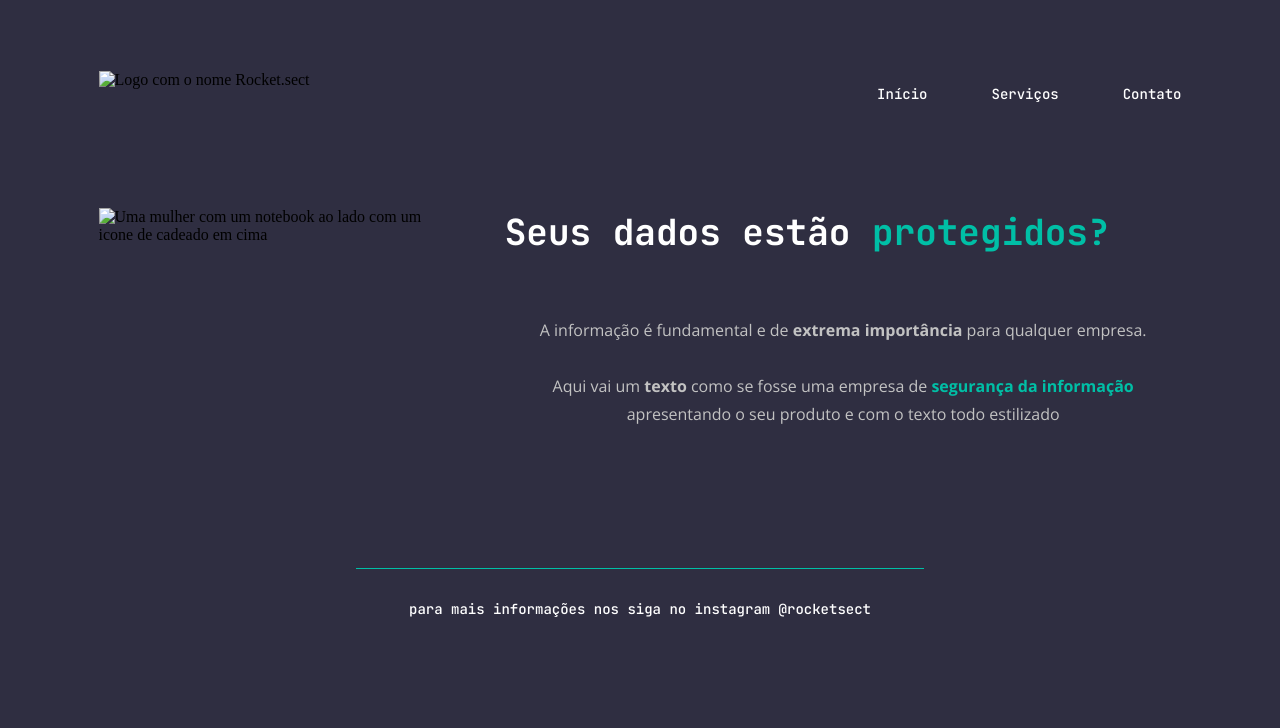
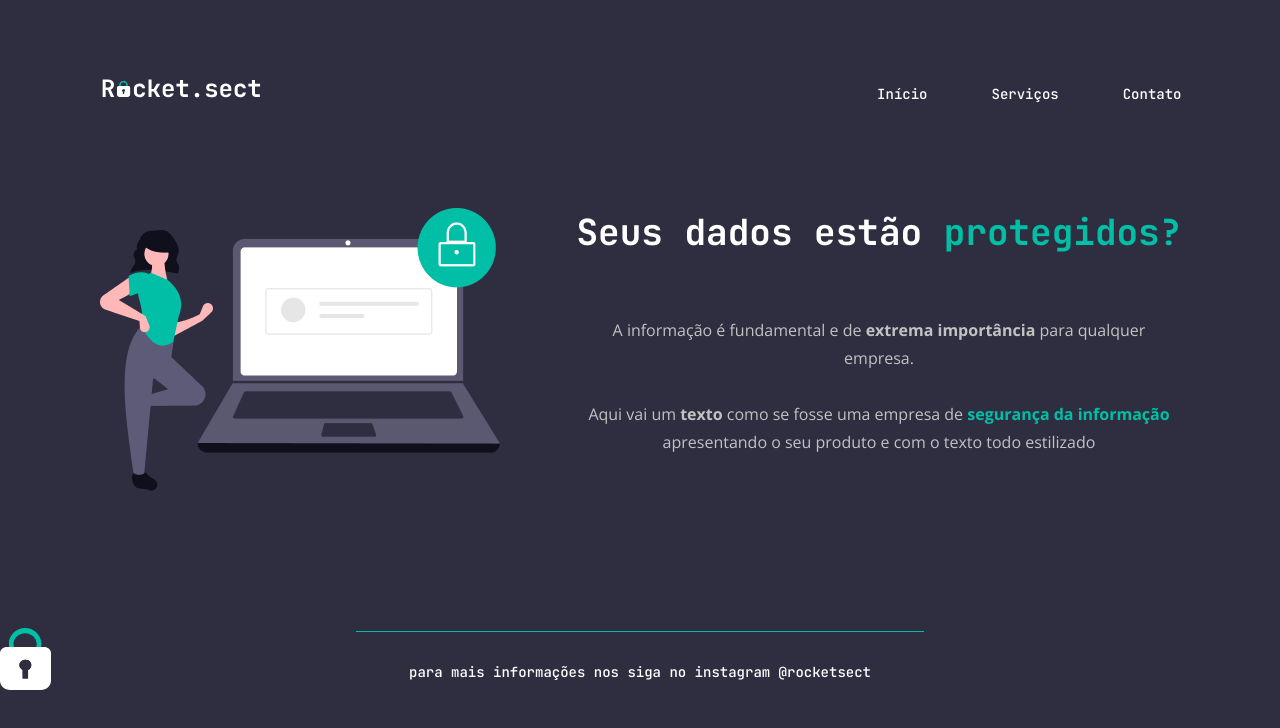
Before and after one commit to kayobitencourt/projeto-final-stage2-explorer, a plain HTML site: page index.html in a window 1280 px wide. Drawn offline with nearby package versions, Linux system fonts and the light colour scheme; the site is published under a folder, as on GitHub Pages, so addresses that start at the root find nothing.

Commit message:
atualizando os diretorios de arquivos

```diff
--- a/index.html
+++ b/index.html
@@ -15,7 +15,7 @@
   <header>
     <section class="container">
       <nav>
-        <img src="/images/logo.svg" alt="Logo com o nome Rocket.sect">
+        <img src="./images/logo.svg" alt="Logo com o nome Rocket.sect">
         <ul>
           <li>Início</li>
           <li>Serviços</li>
@@ -27,7 +27,7 @@
 
   <main>
     <article class="container main-content">
-      <img src="/images/img1.png" alt="Uma mulher com um notebook ao lado com um icone de cadeado em cima">
+      <img src="./images/img1.png" alt="Uma mulher com um notebook ao lado com um icone de cadeado em cima">
       <div>
         <h1>Seus dados estão <span>protegidos?</span></h1>
         <p>A informação é fundamental e de <strong>extrema importância</strong> para qualquer empresa.<br><br>
--- a/style.css
+++ b/style.css
@@ -89,7 +89,7 @@ footer {
 footer::before {
   content: "";
   position: absolute;
-  background: url("/images/padlock.svg");
+  background: url("./images/padlock.svg");
   top: -30px;
   left: 0px;
   width: 51px;
```
